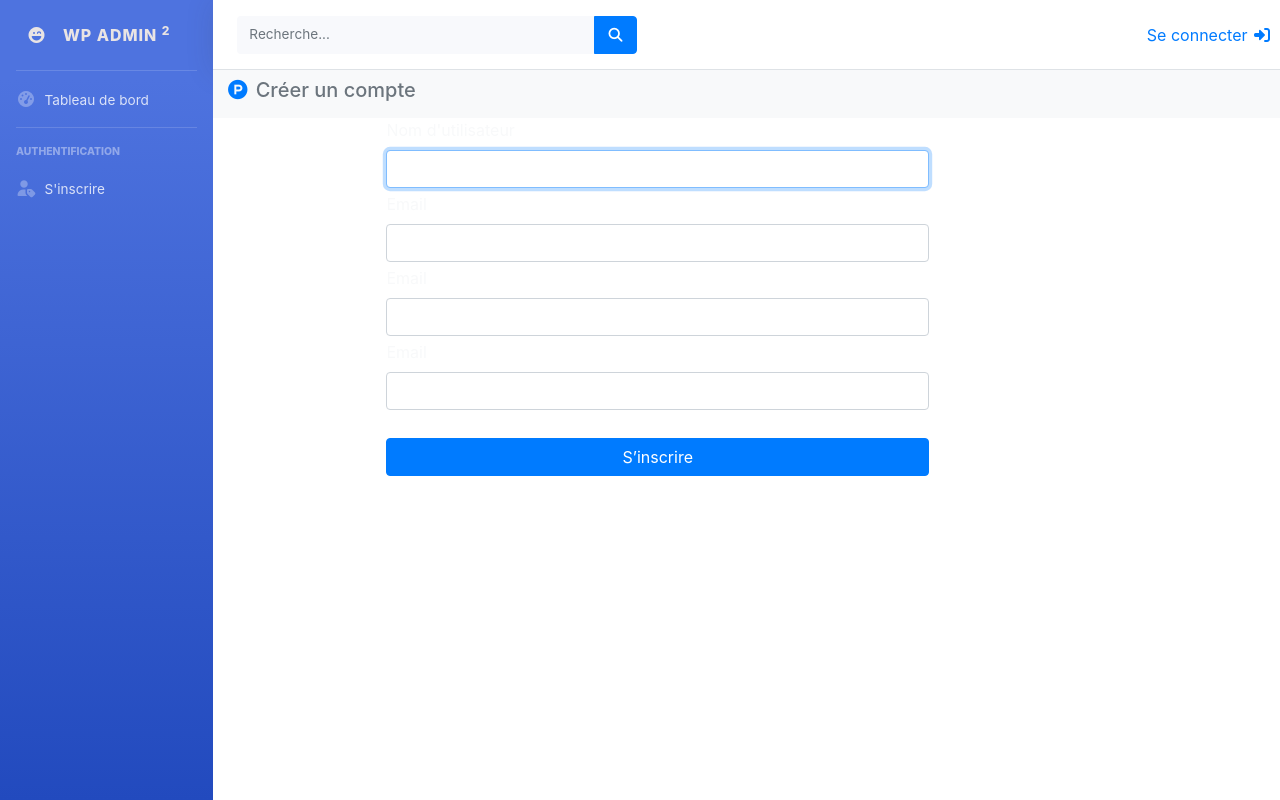
After one commit to Tsiaro-Yohan09/learn_django, a Django app: template projet_django/home_page/templates/auth/register.html in a window 1280 px wide. The commit adds this page. Run offline with Django 5.2, Linux system fonts and the light colour scheme; the template is opened without the code that fills it, so the values that code supplies are empty; some libraries are stand-ins or nearby versions.

Commit message:
refactoring, utiliser base layout

```diff
--- /dev/null
+++ b/projet_django/home_page/templates/auth/register.html
@@ -0,0 +1,41 @@
+{% extends "base.html" %}
+{% load static %}
+
+{% block content %}
+    <div class="d-flex justify-content-between align-items-center bg-light p-2">
+        <div class="ml-1">
+            <h5 class="">
+                <i class="fa-brands fa-product-hunt text-primary"></i>
+                <span class="text-secondary">Créer un compte</span>
+            </h5>
+        </div>
+    </div>
+    <div class="col-10 d-flex justify-content-center">
+        <form action="" method="post" class="col-8">
+            {% csrf_token %}
+            <div class="form-group form-center mb-1">
+                <label for="username" class="text-light">Nom d'utilisateur</label>
+                <input type="text" name="username" id="username" class="form-control" required autofocus>
+            </div>
+
+            <div class="form-group form-center mb-1">
+                <label for="email" class="text-light">Email</label>
+                <input type="email" name="email" id="email" class="form-control" required autofocus>
+            </div>
+
+            <div class="form-group form-center mb-1">
+                <label for="first_name" class="text-light">Email</label>
+                <input type="first_name" name="first_name" id="first_name" class="form-control" required autofocus>
+            </div>
+
+            <div class="form-group form-center mb-1">
+                <label for="password" class="text-light">Email</label>
+                <input type="password" name="password" id="password" class="form-control" required autofocus>
+            </div>
+
+            <div class="form-group form-center mb-1">
+                <button class="btn btn-primary w-100 mt-4" type="submit"> S’inscrire </button>
+            </div>
+        </form>
+    </div>
+{% endblock %}
--- /dev/null
+++ b/projet_django/home_page/templates/base.html
@@ -0,0 +1,32 @@
+{% load static %}
+
+<!DOCTYPE html>
+<html lang="en">
+    <head>
+        <meta charset="UTF-8">
+        <meta name="viewport" content="width=device-width, initial-scale=1.0">
+        <title>First page</title>
+        <link rel="stylesheet" href="{% static 'css/style.css' %}">
+        <link rel="stylesheet" href="{% static 'css/fontawesome/css/all.min.css' %}">
+        <link rel="stylesheet" href="{% static 'css/bootstrap_4.min.css' %}">
+        <link rel="stylesheet" href="{% static 'css/style.css' %}">
+        <link rel="stylesheet" href="{% static 'css/breadcrumb.css' %}">
+    </head>
+    <body>
+        <div class="row no-gutters" style="height: 100vh;">
+            <div class="col-2 bg-primary wp-main-sidebar">
+                {% include "blocks/sidebar.html" %}
+            </div>
+
+            <div class="col-10">
+                {% include "blocks/header.html" %}
+
+                <div class="content main-content">
+                    {% block content %}
+                        {{ message }}
+                    {% endblock %}
+                </div>
+            </div>
+        </div>
+    </body>
+</html>
--- a/projet_django/home_page/templates/blocks/header.html
+++ b/projet_django/home_page/templates/blocks/header.html
@@ -22,7 +22,7 @@
 
     <div class="user-section">
         {% if request.user.is_authenticated %}
-            <a class="logout" href="{% url 'logout' %}">
+            <a class="logout" href="">
                 Se déconnecter <i class="fa-solid fa-right-from-bracket"></i>
             </a> &nbsp | &nbsp
             <div class="mr-2 d-none d-lg-inline small username-connected">{{ request.user.username }}</div>
```
Also changed, not shown: projet_django/home_page/templates/auth/login.html (added, +32 -0 lines), projet_django/home_page/templates/home/index.html (+4 -35 lines), projet_django/home_page/templates/login.html (deleted, +0 -18 lines), projet_django/home_page/templates/register.html (deleted, +0 -18 lines), projet_django/home_page/views.py (+4 -3 lines).
